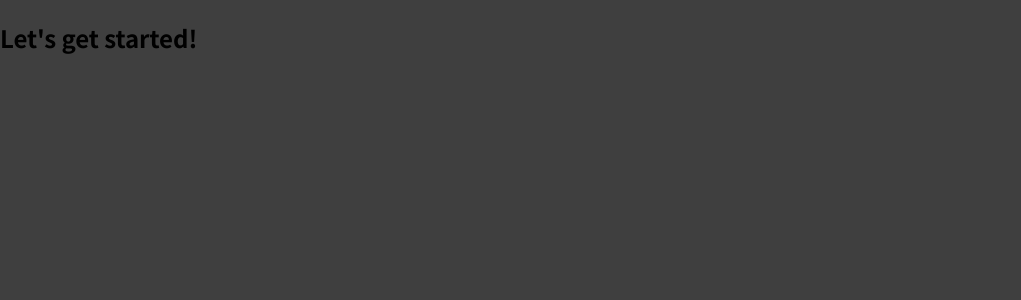
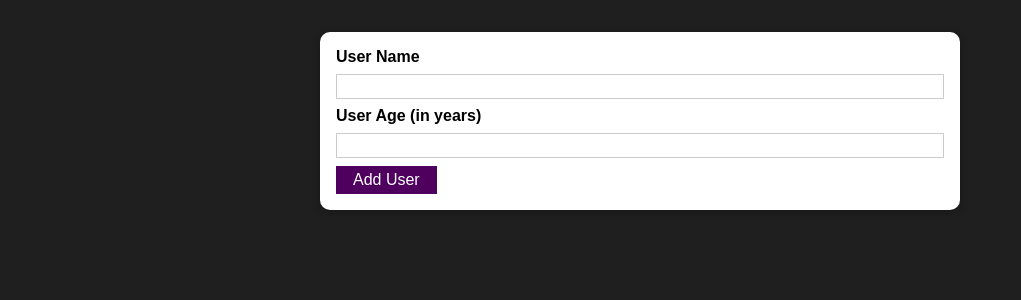
Before and after one commit to SergikEnergy/react-shwarzmuller, a React (Vite) app in the folder first-part/: page / in a window 1280 px wide. Shown: the top 300 px of the page, without its empty margins (0-1021 px from the left). Built offline with nearby package versions, Linux system fonts and the light colour scheme.

Commit message:
add: add base components for add user and show user list

```diff
--- a/first-part/src/App.jsx
+++ b/first-part/src/App.jsx
@@ -1,7 +1,9 @@
+import AddUser from './components/Users/AddUser';
+
 function App() {
   return (
     <div>
-      <h2>Let's get started!</h2>
+      <AddUser />
     </div>
   );
 }
--- /dev/null
+++ b/first-part/src/components/UI/Button/Button.jsx
@@ -0,0 +1,11 @@
+import styles from './Button.module.css';
+
+function Button({ type = 'button', onClick, children }) {
+  return (
+    <button className={styles.button} type={type} onClick={onClick}>
+      {children}
+    </button>
+  );
+}
+
+export default Button;
--- /dev/null
+++ b/first-part/src/components/UI/Button/Button.module.css
@@ -0,0 +1,18 @@
+.button {
+  font: inherit;
+  border: 1px solid #4f005f;
+  background: #4f005f;
+  color: white;
+  padding: 0.25rem 1rem;
+  cursor: pointer;
+}
+
+.button:hover,
+.button:active {
+  background: #741188;
+  border-color: #741188;
+}
+
+.button:focus {
+  outline: none;
+}
--- /dev/null
+++ b/first-part/src/components/UI/Card/Card.jsx
@@ -0,0 +1,7 @@
+import styles from './Card.module.css';
+
+function Card(props) {
+  return <div className={`${styles.card} ${props.className}`}>{props.children}</div>;
+}
+
+export default Card;
--- /dev/null
+++ b/first-part/src/components/UI/Card/Card.module.css
@@ -0,0 +1,5 @@
+.card {
+  background: white;
+  box-shadow: 0 2px 8px rgba(0, 0, 0, 0.3);
+  border-radius: 10px;
+}
--- /dev/null
+++ b/first-part/src/components/Users/AddUser.jsx
@@ -0,0 +1,55 @@
+import { useState } from 'react';
+
+import Card from '../UI/Card/Card';
+import Button from '../UI/Button/Button';
+
+import styles from './AddUser.module.css';
+
+function AddUser() {
+  const [userName, setUserName] = useState('');
+  const [userAge, setUserAge] = useState('');
+
+  const addUserHandler = (event) => {
+    event.preventDefault();
+    if (userName.trim().length === 0 || userAge.trim().length === 0) {
+      return;
+    }
+    if (+userAge < 1) {
+      return;
+    }
+
+    console.log('submitted-->', userName, userAge);
+    setUserAge('');
+    setUserName('');
+  };
+
+  const userNameChangeHandler = (event) => {
+    setUserName(event.target.value);
+  };
+
+  const userAgeChangeHandler = (event) => {
+    setUserAge(event.target.value);
+  };
+
+  const handleClick = () => {};
+
+  return (
+    <Card className={styles.input}>
+      <form className='' onSubmit={addUserHandler}>
+        <label htmlFor='userName' className=''>
+          User Name
+        </label>
+        <input type='text' className='' value={userName} id='userName' onChange={userNameChangeHandler} />
+        <label htmlFor='userAge' className=''>
+          User Age (in years)
+        </label>
+        <input type='number' className='' id='userAge' value={userAge} onChange={userAgeChangeHandler} />
+        <Button className='' type='submit' onClick={handleClick}>
+          Add User
+        </Button>
+      </form>
+    </Card>
+  );
+}
+
+export default AddUser;
--- /dev/null
+++ b/first-part/src/components/Users/AddUser.module.css
@@ -0,0 +1,26 @@
+.input {
+  margin: 2rem auto;
+  padding: 1rem;
+  width: 90%;
+  max-width: 40rem;
+}
+
+.input label {
+  display: block;
+  font-weight: bold;
+  margin-bottom: 0.5rem;
+}
+
+.input input {
+  font: inherit;
+  display: block;
+  width: 100%;
+  border: 1px solid #ccc;
+  padding: 0.15rem;
+  margin-bottom: 0.5rem;
+}
+
+.input input:focus {
+  outline: none;
+  border-color: #4f005f;
+}
--- a/first-part/src/index.css
+++ b/first-part/src/index.css
@@ -1,14 +1,12 @@
-@import url('https://fonts.googleapis.com/css2?family=Noto+Sans+JP:wght@400;700&display=swap');
-
 * {
   box-sizing: border-box;
 }
 
 html {
-  font-family: 'Noto Sans JP', sans-serif;
+  font-family: sans-serif;
+  background: #1f1f1f;
 }
 
 body {
   margin: 0;
-  background-color: #3f3f3f;
 }
```
Also changed, not shown: first-part/src/components/Users/UsersList.jsx (added, +18 -0 lines), first-part/src/components/Users/UsersList.module.css (added, +16 -0 lines).
